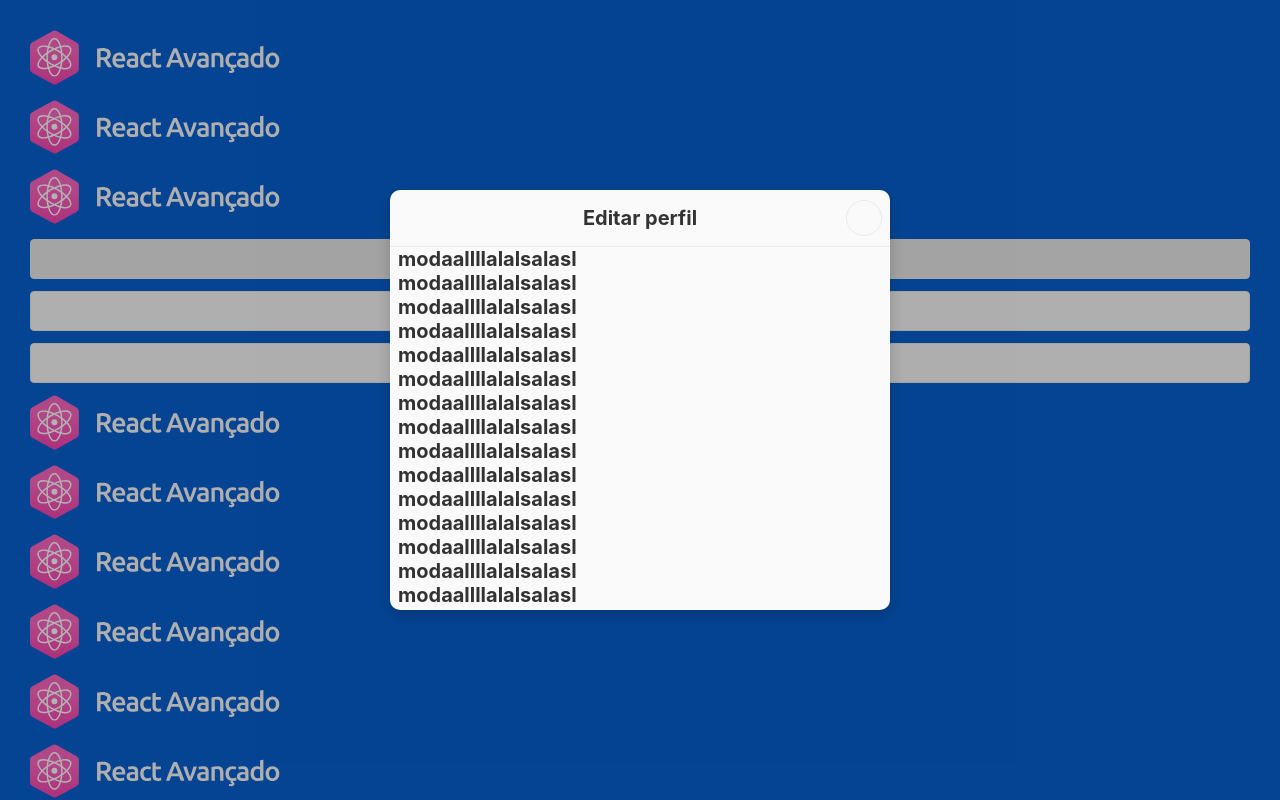
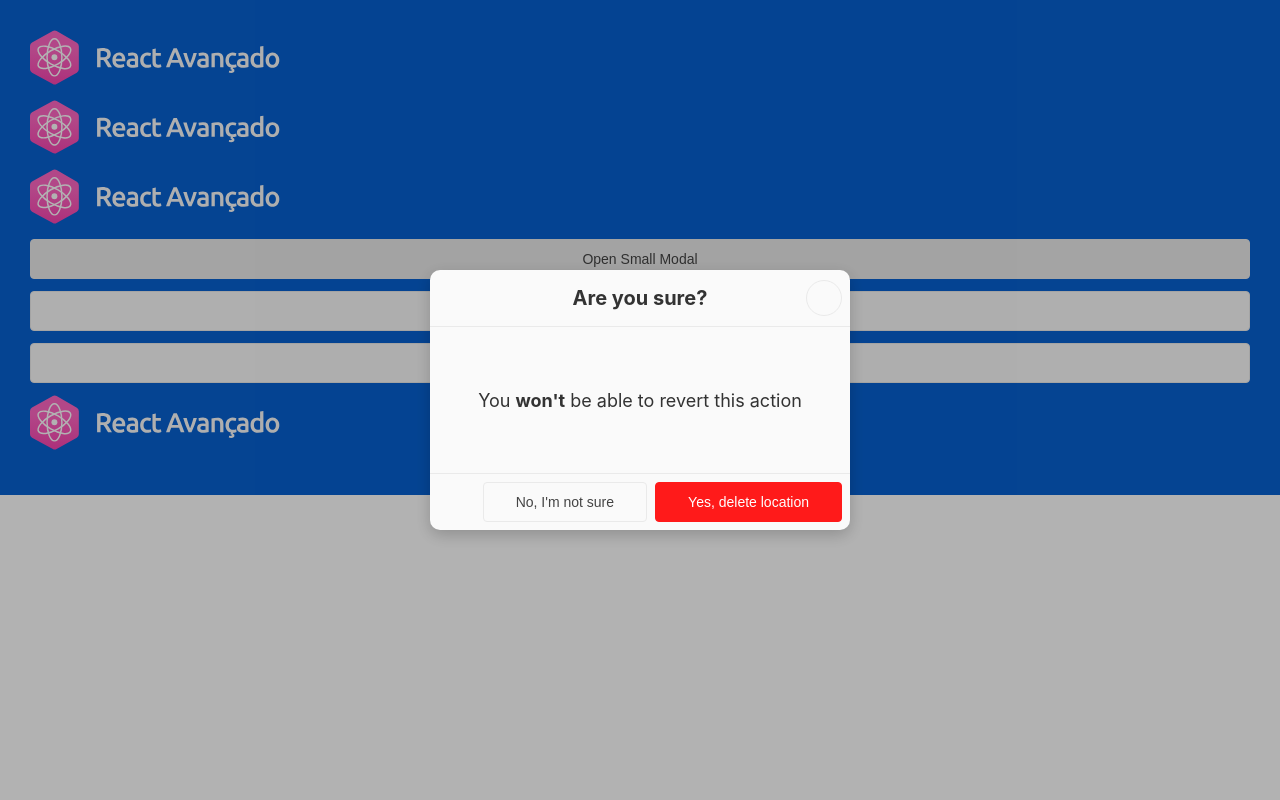
Before and after one commit to Venus718/Boards-drag-drop-, a Next.js app: page / in a window 1280 px wide. Both pictures are taken after a click on the button "Open Small Modal". Shown: the top 800 px of the page. Built offline with nearby package versions, Linux system fonts and the light colour scheme; some icons are missing.

Commit message:
feat: finish ConfirmationModal, without stories yet

```diff
--- /dev/null
+++ b/src/components/ConfirmationModal/ConfirmationModal.styles.ts
@@ -0,0 +1,22 @@
+import styled, { css } from 'styled-components';
+
+export const MessageWrapper = styled.div`
+  display: flex;
+  align-items: center;
+  justify-content: center;
+  height: 100%;
+`;
+
+export const ConfirmationMessage = styled.p`
+  ${({ theme }) => css`
+    font-size: ${theme.font.sizes.large};
+    text-align: center;
+    color: ${theme.colors.secondary.accent2};
+  `}
+`;
+
+export const ButtonsRow = styled.div`
+  display: flex;
+  column-gap: ${(p) => p.theme.spacings.xxsmall};
+  justify-content: flex-end;
+`;
--- /dev/null
+++ b/src/components/ConfirmationModal/ConfirmationModal.tsx
@@ -0,0 +1,44 @@
+import { Modal, Button } from 'components';
+import { ButtonProps } from 'components/Button/Button';
+import { ModalProps } from 'components/Modal/Modal';
+import * as S from './ConfirmationModal.styles';
+
+export type ConfirmationModalProps = Pick<ModalProps, 'isOpen' | 'onClose' | 'title'> & {
+  confirmButtonProps?: Pick<ButtonProps, 'color' | 'children' | 'disabled' | 'onClick'>;
+  cancelButtonProps?: Pick<ButtonProps, 'color' | 'children'>;
+  content: React.ReactNode;
+};
+
+/**
+ * Modal used to confirm some user action
+ */
+export default function ConfirmationModal({
+  title,
+  isOpen,
+  onClose,
+  confirmButtonProps,
+  cancelButtonProps,
+  content
+}: ConfirmationModalProps) {
+  return (
+    <Modal title={title} isOpen={isOpen} onClose={onClose} size='xsmall'>
+      <Modal.Content>
+        <S.MessageWrapper>
+          <S.ConfirmationMessage>{content}</S.ConfirmationMessage>
+        </S.MessageWrapper>
+      </Modal.Content>
+
+      <Modal.Footer>
+        <S.ButtonsRow>
+          <Button
+            onClick={onClose}
+            {...cancelButtonProps}
+            color={cancelButtonProps?.color || 'primary'}
+          />
+
+          <Button {...confirmButtonProps} color={confirmButtonProps?.color || 'danger'} />
+        </S.ButtonsRow>
+      </Modal.Footer>
+    </Modal>
+  );
+}
--- a/src/components/Main/Main.tsx
+++ b/src/components/Main/Main.tsx
@@ -1,5 +1,5 @@
 import Button from 'components/Button/Button';
-import Modal, { ModalSizes } from 'components/Modal/Modal';
+import ConfirmationModal from 'components/ConfirmationModal/ConfirmationModal';
 import { useState } from 'react';
 import * as S from './Main.styles';
 
@@ -8,10 +8,8 @@ import * as S from './Main.styles';
  */
 export default function Main() {
   const [isOpen, setIsOpen] = useState(false);
-  const [size, setSize] = useState<ModalSizes>('small');
 
-  const open = (size: ModalSizes) => {
-    setSize(size);
+  const open = () => {
     setIsOpen(true);
   };
 
@@ -23,76 +21,35 @@ export default function Main() {
       <S.Logo src='/img/logo.svg' alt='Atom image with "React Avançado" next to it.' />
       <S.Logo src='/img/logo.svg' alt='Atom image with "React Avançado" next to it.' />
 
-      <Button onClick={() => open('small')}>Open Small Modal</Button>
+      <Button onClick={open}>Open Small Modal</Button>
 
       <br />
-      <Button onClick={() => open('medium')}>Open Medium Modal</Button>
+      <Button onClick={open}>Open Medium Modal</Button>
 
       <br />
-      <Button onClick={() => open('large')}>Open Large Modal</Button>
+      <Button onClick={open}>Open Large Modal</Button>
 
       <br />
 
       <S.Logo src='/img/logo.svg' alt='Atom image with "React Avançado" next to it.' />
-      <S.Logo src='/img/logo.svg' alt='Atom image with "React Avançado" next to it.' />
-      <S.Logo src='/img/logo.svg' alt='Atom image with "React Avançado" next to it.' />
-      <S.Logo src='/img/logo.svg' alt='Atom image with "React Avançado" next to it.' />
-      <S.Logo src='/img/logo.svg' alt='Atom image with "React Avançado" next to it.' />
-      <S.Logo src='/img/logo.svg' alt='Atom image with "React Avançado" next to it.' />
-      <S.Logo src='/img/logo.svg' alt='Atom image with "React Avançado" next to it.' />
-      <S.Logo src='/img/logo.svg' alt='Atom image with "React Avançado" next to it.' />
-      <S.Logo src='/img/logo.svg' alt='Atom image with "React Avançado" next to it.' />
-      <S.Logo src='/img/logo.svg' alt='Atom image with "React Avançado" next to it.' />
-      <S.Logo src='/img/logo.svg' alt='Atom image with "React Avançado" next to it.' />
-      <S.Logo src='/img/logo.svg' alt='Atom image with "React Avançado" next to it.' />
-      <S.Logo src='/img/logo.svg' alt='Atom image with "React Avançado" next to it.' />
-      <S.Logo src='/img/logo.svg' alt='Atom image with "React Avançado" next to it.' />
-      <S.Logo src='/img/logo.svg' alt='Atom image with "React Avançado" next to it.' />
-      <S.Logo src='/img/logo.svg' alt='Atom image with "React Avançado" next to it.' />
-      <S.Logo src='/img/logo.svg' alt='Atom image with "React Avançado" next to it.' />
-      <S.Logo src='/img/logo.svg' alt='Atom image with "React Avançado" next to it.' />
-      <S.Logo src='/img/logo.svg' alt='Atom image with "React Avançado" next to it.' />
-      <S.Logo src='/img/logo.svg' alt='Atom image with "React Avançado" next to it.' />
-      <S.Logo src='/img/logo.svg' alt='Atom image with "React Avançado" next to it.' />
 
-      <Modal isOpen={isOpen} onClose={close} size={size} title='Editar perfil'>
-        <Modal.Content>
-          <h1>modaallllalalsalasl</h1>
-          <h1>modaallllalalsalasl</h1>
-          <h1>modaallllalalsalasl</h1>
-          <h1>modaallllalalsalasl</h1>
-          <h1>modaallllalalsalasl</h1>
-          <h1>modaallllalalsalasl</h1>
-          <h1>modaallllalalsalasl</h1>
-          <h1>modaallllalalsalasl</h1>
-          <h1>modaallllalalsalasl</h1>
-          <h1>modaallllalalsalasl</h1>
-          <h1>modaallllalalsalasl</h1>
-          <h1>modaallllalalsalasl</h1>
-          <h1>modaallllalalsalasl</h1>
-          <h1>modaallllalalsalasl</h1>
-          <h1>modaallllalalsalasl</h1>
-          <h1>modaallllalalsalasl</h1>
-          <h1>modaallllalalsalasl</h1>
-          <h1>modaallllalalsalasl</h1>
-          <h1>modaallllalalsalasl</h1>
-          <h1>modaallllalalsalasl</h1>
-          <h1>modaallllalalsalasl</h1>
-          <h1>modaallllalalsalasl</h1>
-          <h1>modaallllalalsalasl</h1>
-          <h1>modaallllalalsalasl</h1>
-          <h1>modaallllalalsalasl</h1>
-          <h1>modaallllalalsalasl</h1>
-          <h1>modaallllalalsalasl</h1>
-          <h1>modaallllalalsalasl</h1>
-          <h1>modaallllalalsalasl</h1>
-          <h1>modaallllalalsalasl</h1>
-          <h1>modaallllalalsalasl</h1>
-          <h1>modaallllalalsalasl</h1>
-          <h1>modaallllalalsalasl</h1>
-          <h1>modaallllalalsalasl</h1>
-        </Modal.Content>
-      </Modal>
+      <ConfirmationModal
+        isOpen={isOpen}
+        onClose={close}
+        title='Are you sure?'
+        content={
+          <>
+            You <strong>won't</strong> be able to revert this action
+          </>
+        }
+        cancelButtonProps={{
+          children: "No, I'm not sure"
+        }}
+        confirmButtonProps={{
+          color: 'danger',
+          children: 'Yes, delete location'
+        }}
+      />
     </S.Wrapper>
   );
 }
--- a/src/components/Modal/Modal.styles.ts
+++ b/src/components/Modal/Modal.styles.ts
@@ -16,6 +16,11 @@ export const Backdrop = styled.div`
 `;
 
 const wrapperModifiers = {
+  xsmall: () => css`
+    width: 420px;
+    height: 260px;
+  `,
+
   small: () => css`
     width: 500px;
     height: 420px;
--- a/src/components/Modal/Modal.tsx
+++ b/src/components/Modal/Modal.tsx
@@ -5,7 +5,7 @@ import ModalContent from './Elements/Content';
 import ModalFooter from './Elements/Footer';
 import { DefaultTheme, StyledComponent } from 'styled-components';
 
-export type ModalSizes = 'small' | 'medium' | 'large';
+export type ModalSizes = 'xsmall' | 'small' | 'medium' | 'large';
 
 export type ModalProps = {
   title?: string;
@@ -31,7 +31,7 @@ interface CompoundedModal extends React.FunctionComponent<ModalProps> {
  * Modal component
  */
 const Modal: CompoundedModal = ({
-  title = 'Atenção',
+  title = 'Be careful',
   size = 'medium',
   isOpen = false,
   children,
--- a/src/components/index.ts
+++ b/src/components/index.ts
@@ -1,4 +1,5 @@
 export { default as Main } from './Main/Main';
 export { default as Button } from './Button/Button';
+export { default as Modal } from './Modal/Modal';
 export { default as TextField } from './TextField/TextField';
 export { default as Breadcrumb } from './Breadcrumb/Breadcrumb';
```
Also changed, not shown: .eslintrc.json, 2 other files (tests, documents, lock files or other folders).
